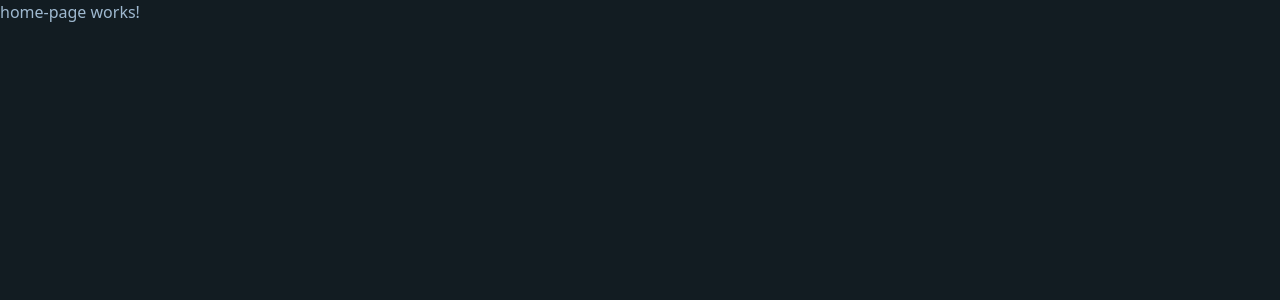
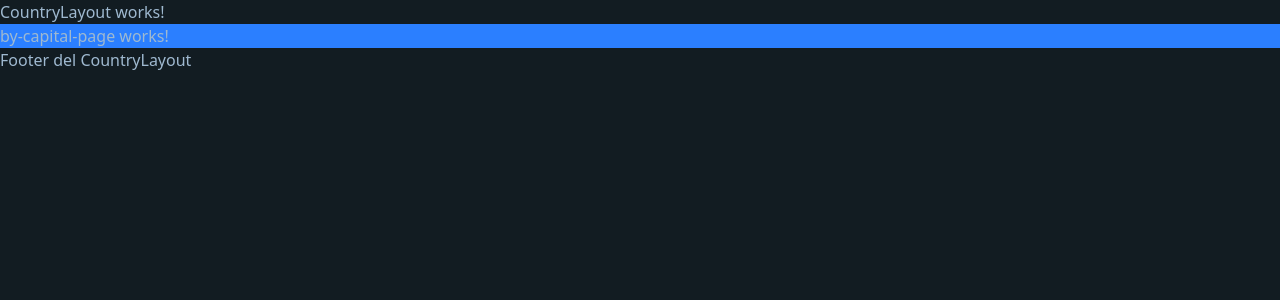
Before and after one commit to UrielQuiroz/country-app, an Angular app: page /country/by-capital in a window 1280 px wide. Before the commit this address led to /. Shown: the top 300 px of the page. Built offline with nearby package versions, Linux system fonts and the light colour scheme.

Commit message:
Layout Components

```diff
--- /dev/null
+++ b/src/app/country/layouts/CountryLayout/CountryLayout.html
@@ -0,0 +1,7 @@
+<p>CountryLayout works!</p>
+
+<section class="bg-blue-500">
+  <router-outlet/>
+</section>
+
+<h3>Footer del CountryLayout</h3>
--- a/src/app/country/pages/by-capital-page/by-capital-page.html
+++ b/src/app/country/pages/by-capital-page/by-capital-page.html
@@ -1 +1 @@
-<p>by-capital-page works!</p>,
+<p>by-capital-page works!</p>
```
Also changed, not shown: src/app/country/country.routes.ts (+12 -1 lines), src/app/country/layouts/CountryLayout/CountryLayout.ts (added, +9 -0 lines).
